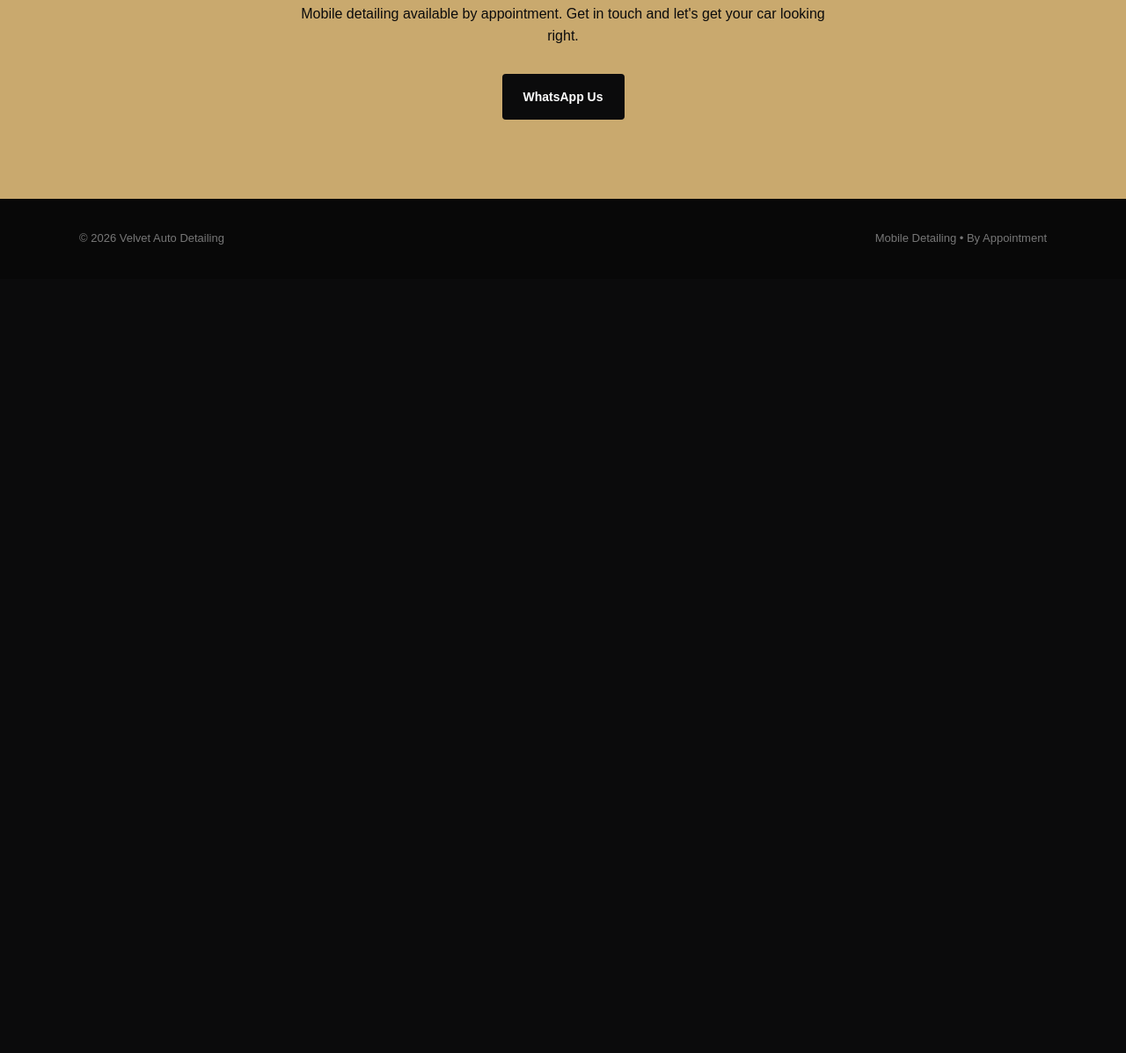
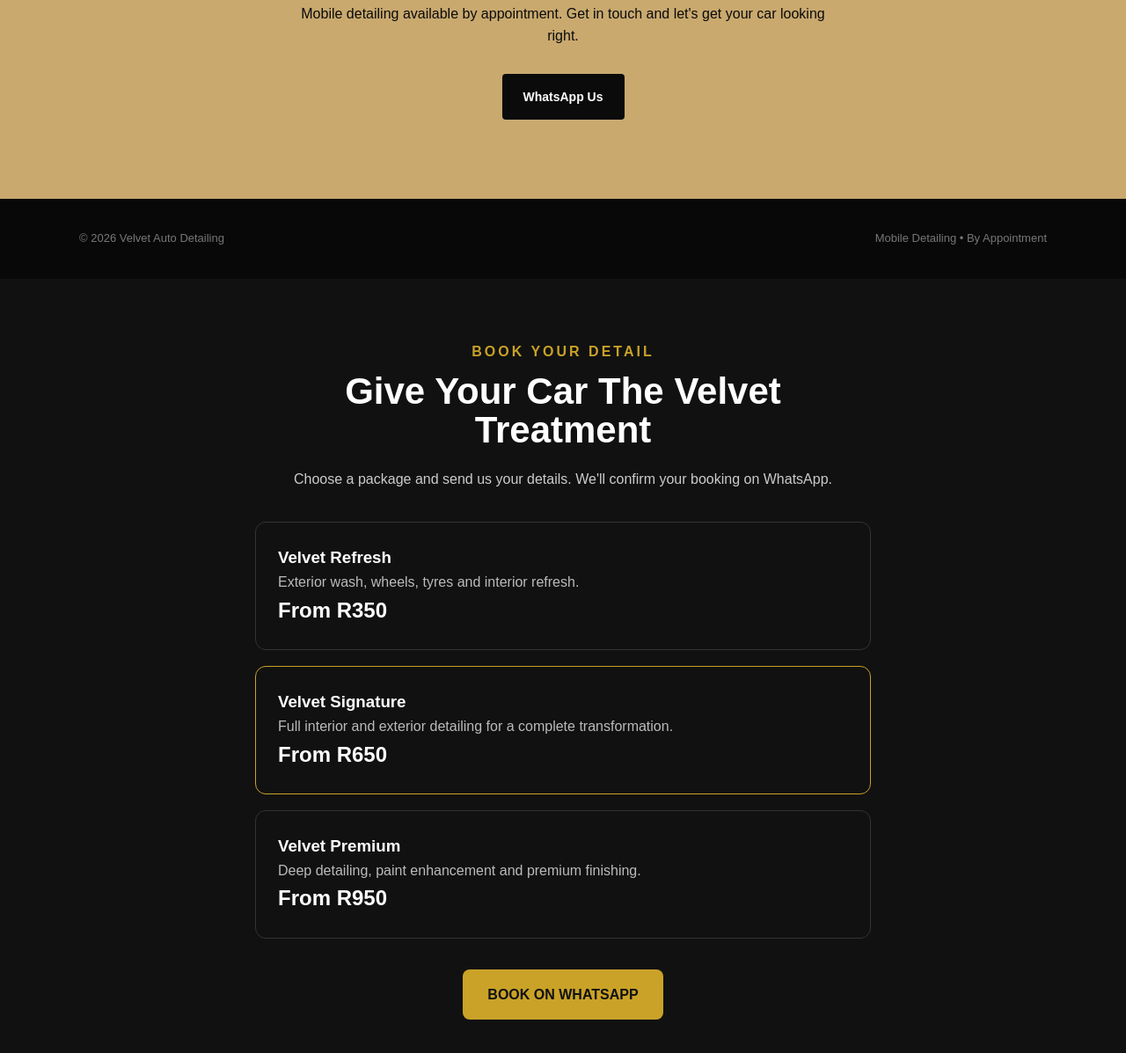
Before and after one commit to JayPSam/velvet-auto-detailing, a plain HTML site: page index.html in a window 1280 px wide. Shown: the part 3055-4252 px from the top of the page at 88% size. Before the commit the page ends 3372 px from the top, so only its background shows below. Drawn offline with Linux system fonts and the light colour scheme.

Commit message:
Update index.html

```diff
--- a/index.html
+++ b/index.html
@@ -508,5 +508,47 @@
   </div>
 </footer>
 
+  <section id="book" style="padding:70px 20px;background:#111;color:white;text-align:center;">
+  <div style="max-width:700px;margin:auto;">
+    <p style="letter-spacing:3px;color:#c9a227;font-weight:bold;">BOOK YOUR DETAIL</p>
+
+    <h2 style="font-size:42px;margin:10px 0 20px;">
+      Give Your Car The Velvet Treatment
+    </h2>
+
+    <p style="color:#ccc;line-height:1.7;margin-bottom:35px;">
+      Choose a package and send us your details. We'll confirm your booking on WhatsApp.
+    </p>
+
+    <div style="display:grid;gap:18px;text-align:left;">
+
+      <div style="padding:25px;border:1px solid #333;border-radius:12px;">
+        <h3 style="margin-top:0;">Velvet Refresh</h3>
+        <p style="color:#bbb;">Exterior wash, wheels, tyres and interior refresh.</p>
+        <strong style="font-size:24px;">From R350</strong>
+      </div>
+
+      <div style="padding:25px;border:1px solid #c9a227;border-radius:12px;">
+        <h3 style="margin-top:0;">Velvet Signature</h3>
+        <p style="color:#bbb;">Full interior and exterior detailing for a complete transformation.</p>
+        <strong style="font-size:24px;">From R650</strong>
+      </div>
+
+      <div style="padding:25px;border:1px solid #333;border-radius:12px;">
+        <h3 style="margin-top:0;">Velvet Premium</h3>
+        <p style="color:#bbb;">Deep detailing, paint enhancement and premium finishing.</p>
+        <strong style="font-size:24px;">From R950</strong>
+      </div>
+
+    </div>
+
+    <a href="https://wa.me/27000000000?text=Hi%20Velvet%20Auto%20Detailing,%20I'd%20like%20to%20book%20a%20detail."
+       style="display:inline-block;margin-top:35px;padding:16px 28px;background:#c9a227;color:#111;text-decoration:none;font-weight:bold;border-radius:8px;">
+      BOOK ON WHATSAPP
+    </a>
+
+  </div>
+</section>
+
 </body>
 </html>
```
